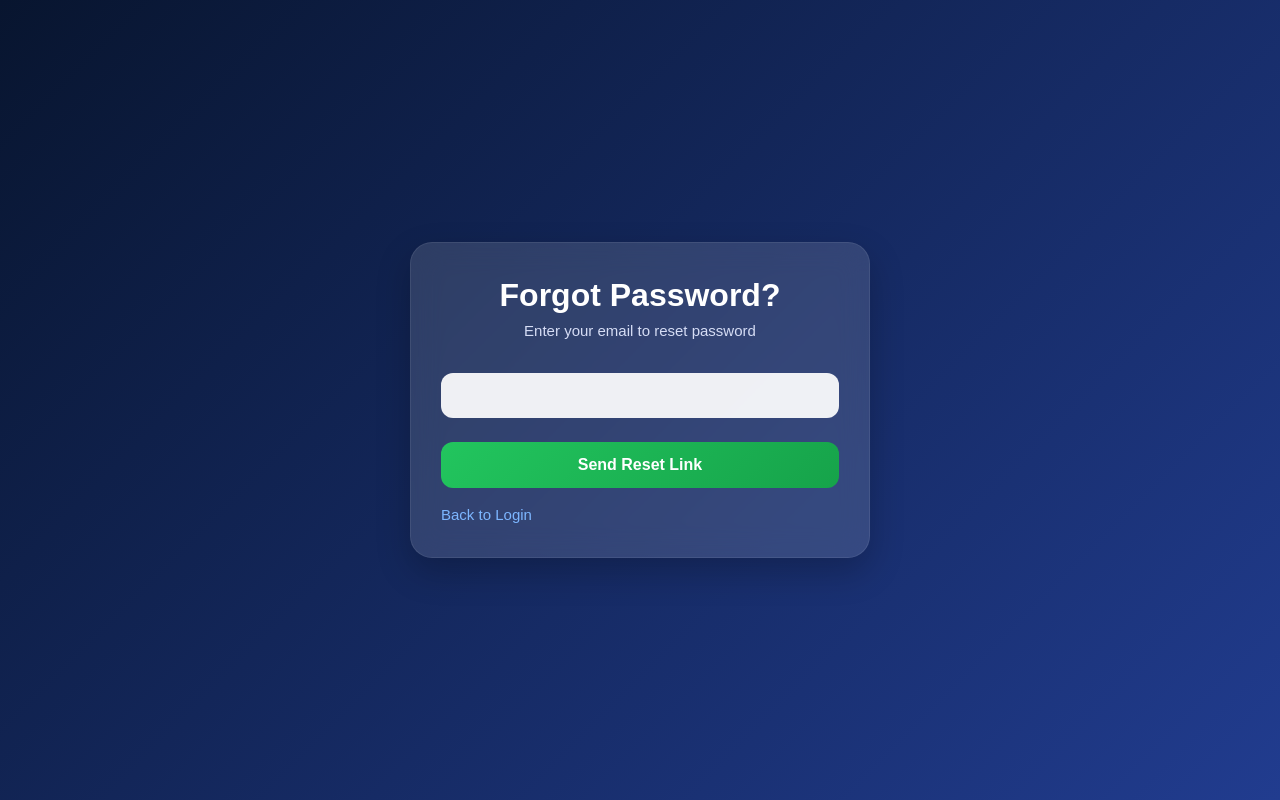
After one commit to devbirdloop-web/Box_order, a Django app: page /password-reset/ in a window 1280 px wide. The commit adds this page. Run offline with Django 5.2, Linux system fonts and the light colour scheme.

Commit message:
Forgot password feature added

```diff
--- a/Cart_Board/settings.py
+++ b/Cart_Board/settings.py
@@ -95,3 +95,5 @@ AUTH_USER_MODEL = 'accounts.User'
 DEFAULT_AUTO_FIELD = 'django.db.models.BigAutoField'
 
 LOGIN_URL = '/accounts/login/'
+EMAIL_BACKEND = 'django.core.mail.backends.console.EmailBackend'
+DEFAULT_FROM_EMAIL = "noreply@boxapp.com"
--- a/accounts/urls.py
+++ b/accounts/urls.py
@@ -1,8 +1,44 @@
 from django.urls import path
+from django.contrib.auth import views as auth_views
 from .views import signup_view, login_view, logout_view
 
 urlpatterns = [
     path('signup/', signup_view, name='signup'),
     path('', login_view, name='login'),
     path('logout/', logout_view, name='logout'),
+
+    path(
+        'password-reset/',
+        auth_views.PasswordResetView.as_view(
+            template_name='accounts/password_reset.html',
+            email_template_name='accounts/password_reset_email.html',
+            success_url='/password-reset/done/'
+        ),
+        name='password_reset'
+    ),
+
+    path(
+        'password-reset/done/',
+        auth_views.PasswordResetDoneView.as_view(
+            template_name='accounts/password_reset_done.html'
+        ),
+        name='password_reset_done'
+    ),
+
+    path(
+        'reset/<uidb64>/<token>/',
+        auth_views.PasswordResetConfirmView.as_view(
+            template_name='accounts/password_reset_confirm.html',
+            success_url='/reset/done/'
+        ),
+        name='password_reset_confirm'
+    ),
+
+    path(
+        'reset/done/',
+        auth_views.PasswordResetCompleteView.as_view(
+            template_name='accounts/password_reset_complete.html'
+        ),
+        name='password_reset_complete'
+    ),
 ]
--- /dev/null
+++ b/templates/accounts/password_reset.html
@@ -0,0 +1,28 @@
+{% load static %}
+<!DOCTYPE html>
+<html>
+<head>
+    <title>Forgot Password</title>
+    <link rel="stylesheet" href="{% static 'css/auth.css' %}">
+</head>
+<body class="signup-page">
+
+<div class="auth-container">
+    <div class="auth-card">
+        <h2>Forgot Password?</h2>
+        <p class="subtitle">Enter your email to reset password</p>
+
+        <form method="POST">
+            {% csrf_token %}
+            {{ form.email }}
+            <button type="submit">Send Reset Link</button>
+        </form>
+
+        <div class="links single-link">
+            <a href="{% url 'login' %}">Back to Login</a>
+        </div>
+    </div>
+</div>
+
+</body>
+</html>
```
Also changed, not shown: static/css/dashboard.css (+9 -0 lines), templates/accounts/login.html (+12 -5 lines), templates/accounts/password_reset_complete.html (added, +22 -0 lines), templates/accounts/password_reset_confirm.html (added, +23 -0 lines), templates/accounts/password_reset_done.html (added, +22 -0 lines), templates/accounts/password_reset_email.html (added, +7 -0 lines).
